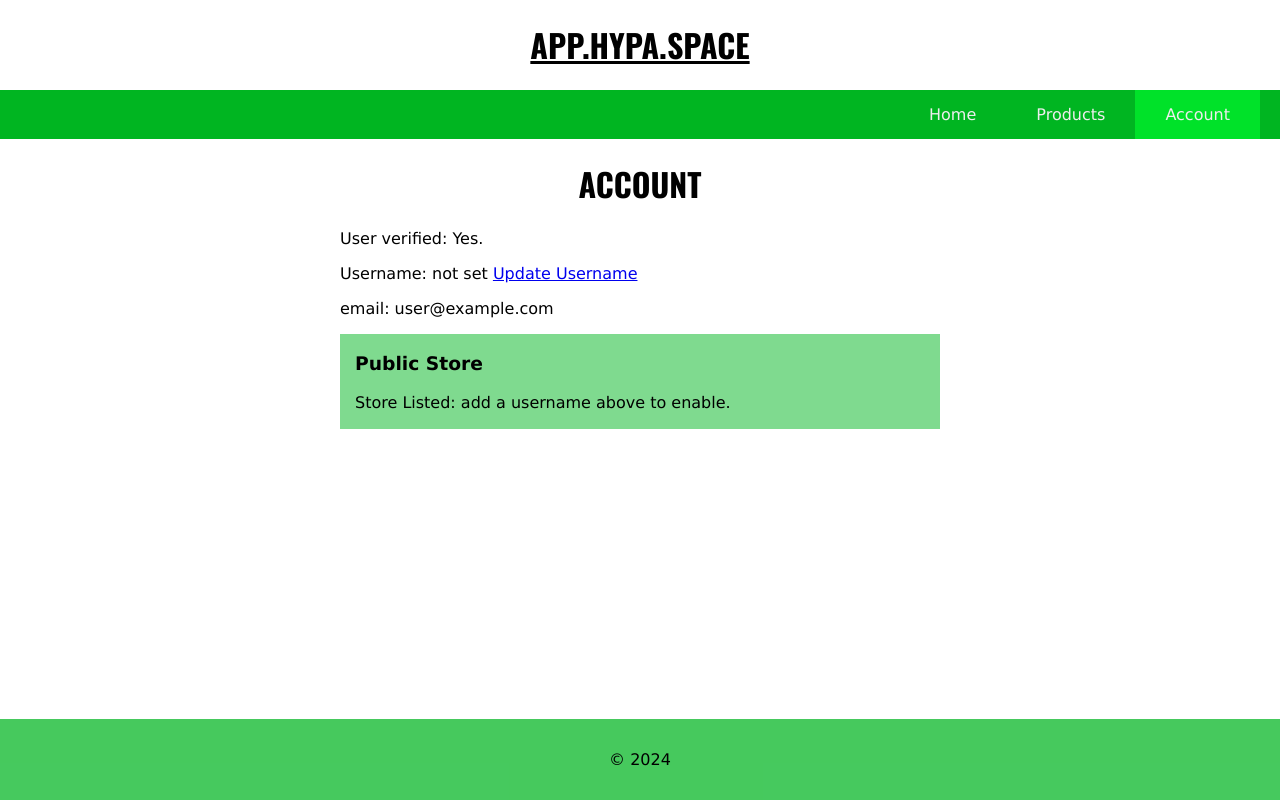
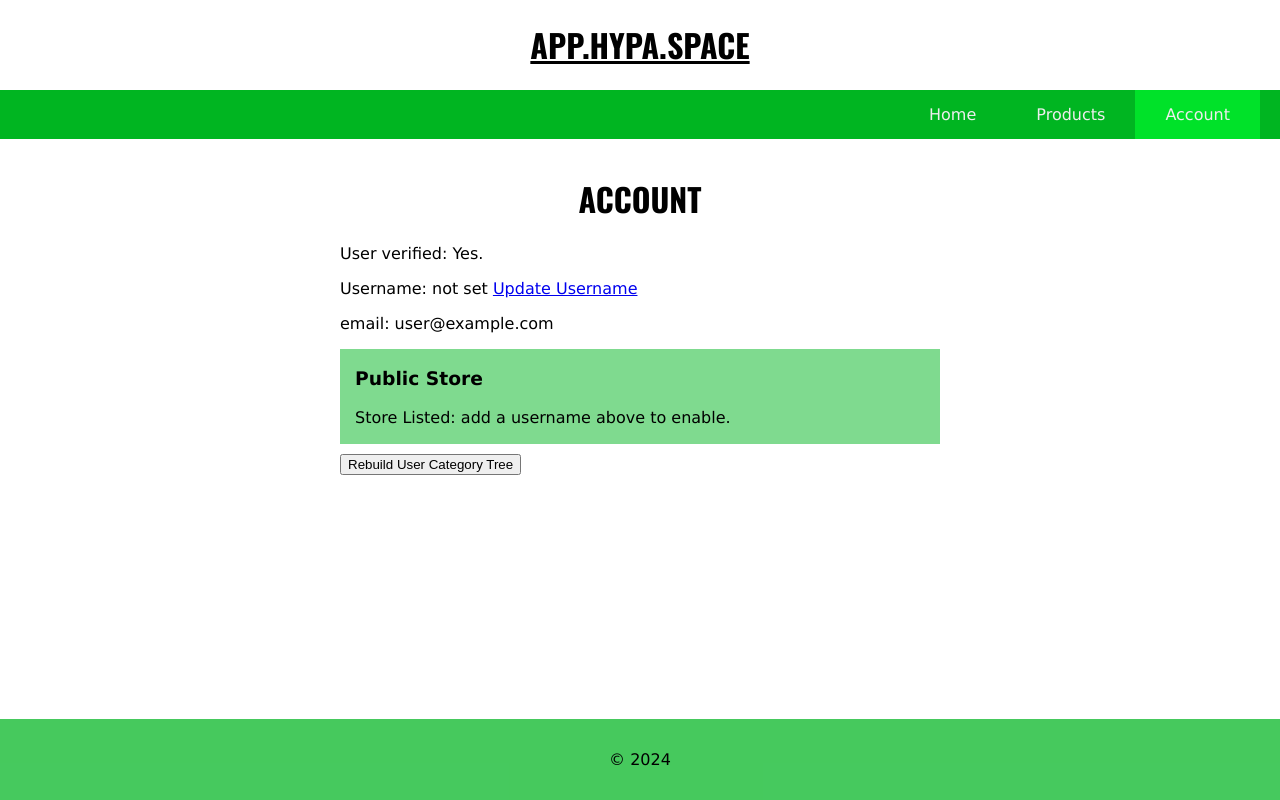
Before and after one commit to raako71/hypa.space, a React (Vite) app: page /account in a window 1280 px wide. Built offline with nearby package versions, Linux system fonts and the light colour scheme; no server answers; the database is empty; sample sign-in values are in the browser's storage.

Commit message:
Rebuild Trees
confirm delete, rebuild broken trees

```diff
--- a/src/App.jsx
+++ b/src/App.jsx
@@ -14,7 +14,7 @@ import { useState, useEffect } from "react";
 import { BrowserRouter as Router, Route, Routes, Navigate } from 'react-router-dom';
 import Products from "./pages/products"
 import ProductPage from "./pages/productPage"
-import { doc, getDoc } from 'firebase/firestore/lite';
+import { doc, getDoc } from 'firebase/firestore';
 import DeletePage from "./pages/delete"
 import About from "./pages/about"
 
--- a/src/components/categorySelector.jsx
+++ b/src/components/categorySelector.jsx
@@ -1,6 +1,6 @@
 import { useState, useEffect, useRef } from 'react';
 import PropTypes from 'prop-types';
-import { getDocs, collection } from 'firebase/firestore/lite';
+import { getDocs, collection } from 'firebase/firestore';
 import { db } from '../firebase-config';
 import merge from 'lodash/merge';
 
--- a/src/index.css
+++ b/src/index.css
@@ -152,6 +152,7 @@ footer p {
   flex: 1;
   margin: auto;
   width: 600px;
+  padding: 15px;
 }
 
 .middle {
--- a/src/pages/account.jsx
+++ b/src/pages/account.jsx
@@ -4,12 +4,13 @@ import {
 } from 'firebase/auth';
 import { auth, db } from "../firebase-config"
 import "../checkbox.css"
-import { doc, getDoc, updateDoc } from 'firebase/firestore/lite';
+import { doc, getDoc, updateDoc, collection, getDocs } from 'firebase/firestore';
 import { useNavigate } from 'react-router-dom';
 import PhoneInput from 'react-phone-number-input';
 import 'react-phone-number-input/style.css'; // Styles for react-phone-number-input
 import ImageModification from "../components/imageUpload";
 import { getStorage, ref, uploadString, getDownloadURL } from 'firebase/storage';
+import merge from 'lodash/merge';
 const actionCodeSettings = {
   url: 'http://localhost:5173/account',
   handleCodeInApp: true,
@@ -39,6 +40,10 @@ export default function Account() {
   const [passedImages, setPassedImages] = useState('');
   const [storeAddress, setStoreAddress] = useState(null);
   const [newUsername, setNewUsername] = useState('');
+  const [repairing, setRepairing] = useState(false);
+  const [repairText, setRepairText] = useState("Rebuild User Category Tree");
+
+
 
 
 
@@ -164,12 +169,12 @@ export default function Account() {
   const runUpdateUsernameFunc = async () => {
     try {
       const response = await updateUsernameFunc(1);
-      if(response){
+      if (response) {
         console.log("new name valid")
         updateUsernameFunc();
-        callUpdateStoreFunction(userName,1);
+        callUpdateStoreFunction(userName, 1);
         setUserName(newUsername);
-        callUpdateStoreFunction(newUsername,0);
+        callUpdateStoreFunction(newUsername, 0);
       }
       // Further processing based on response if needed
     } catch (error) {
@@ -202,7 +207,7 @@ export default function Account() {
         return;
       }
 
-      if(!test) test = 0;
+      if (!test) test = 0;
 
       let bodyData = {
         username: newUsername,
@@ -254,8 +259,8 @@ export default function Account() {
         sellerEnabled: !sellerEnabled // Toggle the value
       });
       // Update the state with the new value
-      if (sellerEnabled) callUpdateStoreFunction(userName,1);
-      else callUpdateStoreFunction(userName,0);
+      if (sellerEnabled) callUpdateStoreFunction(userName, 1);
+      else callUpdateStoreFunction(userName, 0);
       sellerEnabledDivFunc(!sellerEnabled);
       sellerEnabledFunc(!sellerEnabled);
     } catch (error) {
@@ -277,7 +282,7 @@ export default function Account() {
       sellerEnabledDivFunc(true);
       sellerUpdateFunc(false);
       usernameValidFunc(true);
-      callUpdateStoreFunction(userName,0);
+      callUpdateStoreFunction(userName, 0);
     } catch (error) {
       console.error('Error updating user details: ', error);
     }
@@ -385,6 +390,68 @@ export default function Account() {
   const undateUsernameFunc = (event) => {
     setNewUsername(event.target.value);
   };
+
+  const repairTree = async () => {
+    setRepairing(1);
+    setRepairText("Repairing");
+    const querySnapshot = await getDocs(collection(db, 'products'));
+    let cats = {};
+    let ProdTree = {};
+    querySnapshot.forEach(doc => {
+      const docName = doc.id;
+      //console.log("docName = " + docName);
+      const data = doc.data();
+      let productsKey = 0;
+      const modifyCatObject = (obj) => {
+        for (let key in obj) {
+          if (key === 'name') {
+            delete obj[key];
+          } else if (typeof obj[key] === 'object') {
+            modifyCatObject(obj[key]);
+          }
+        }
+
+        let deepestObject = obj;
+        let depth = 0;
+        const addProduct = (currentObj, currentDepth) => {
+          for (let key in currentObj) {
+            if (key === 'products') {
+              //console.log("Adding " + {docName})
+              currentObj[key][docName] = true;
+              productsKey = 1;
+              return;
+            }
+            if (typeof currentObj[key] === 'object') {
+              if (currentDepth > depth) {
+                depth = currentDepth;
+                deepestObject = currentObj[key];
+              }
+              addProduct(currentObj[key], currentDepth + 1);
+            }
+          }
+        };
+        addProduct(obj, 1);
+        if (!productsKey) {
+          deepestObject.products = {
+            [docName]: true
+          };
+        }
+      };
+      if (data.userId === userID && data.category) {
+        let obj = data.category;
+        cats = merge({}, cats, obj);
+        modifyCatObject(obj);
+        ProdTree = merge({}, ProdTree, obj);
+      }
+    });
+    console.log(ProdTree);
+    const userDocRef = doc(db, 'users', userID);
+    await updateDoc(userDocRef, { productTree: ProdTree, categoryTree: cats });
+    setRepairText("Done");
+    setRepairing(0);
+  };
+
+
 
   return (
     <>
@@ -522,6 +589,11 @@ export default function Account() {
             </>
           )}
         </div>
+        <button
+          onClick={() => repairTree()}
+          disabled={repairing}
+        >{repairText}
+        </button>
       </div >
     </>
   )
--- a/src/pages/newProduct.jsx
+++ b/src/pages/newProduct.jsx
@@ -2,7 +2,7 @@ import CategorySelector from "../components/categorySelector";
 import Variations from "../components/variations";
 import { useEffect, useState } from 'react';
 import { auth, db } from "../firebase-config"
-import { getFirestore, doc, setDoc, updateDoc, getDoc } from 'firebase/firestore/lite';
+import { getFirestore, doc, setDoc, updateDoc, getDoc } from 'firebase/firestore';
 import ImageModification from "../components/imageUpload";
 import { getStorage, ref, uploadString, getDownloadURL, listAll } from 'firebase/storage';
 import { useNavigate } from 'react-router-dom';
```
Also changed, not shown: 1 other file (tests, documents, lock files or other folders).
